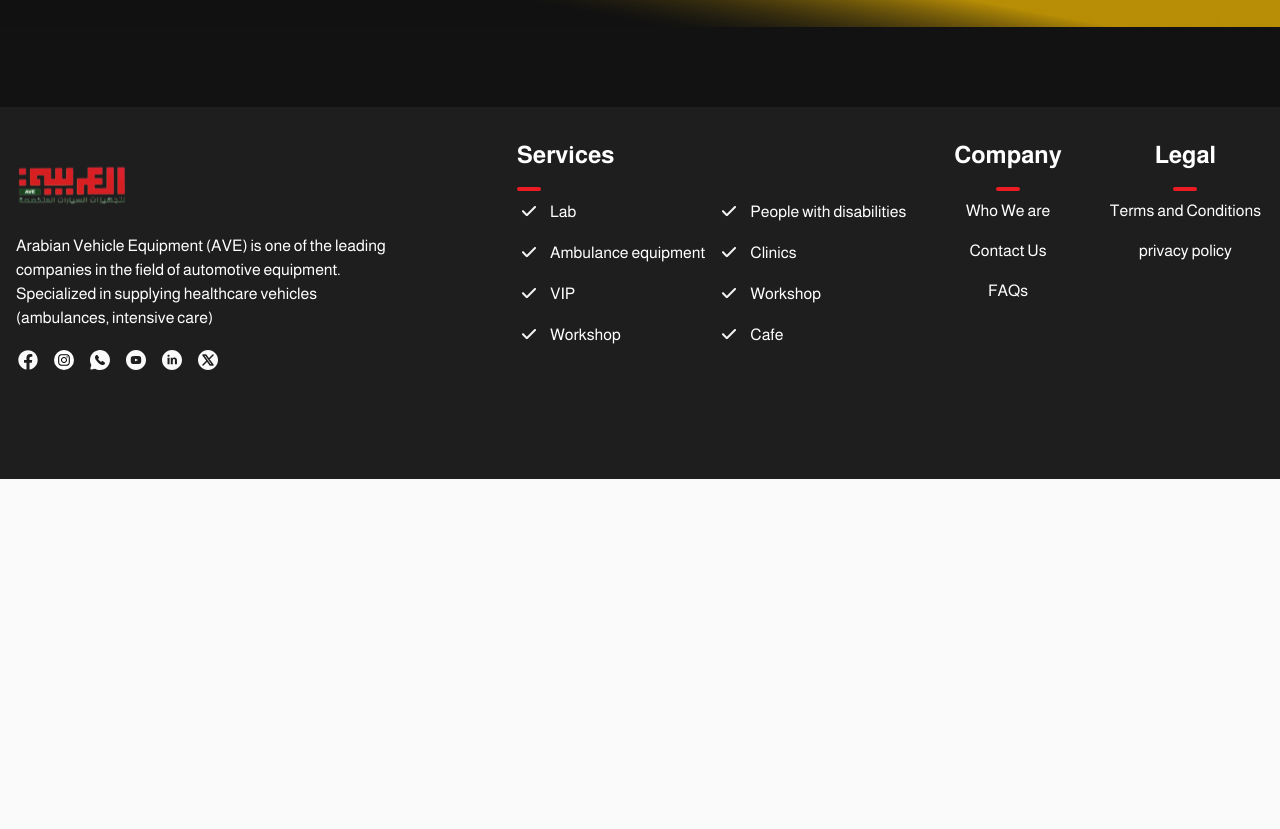
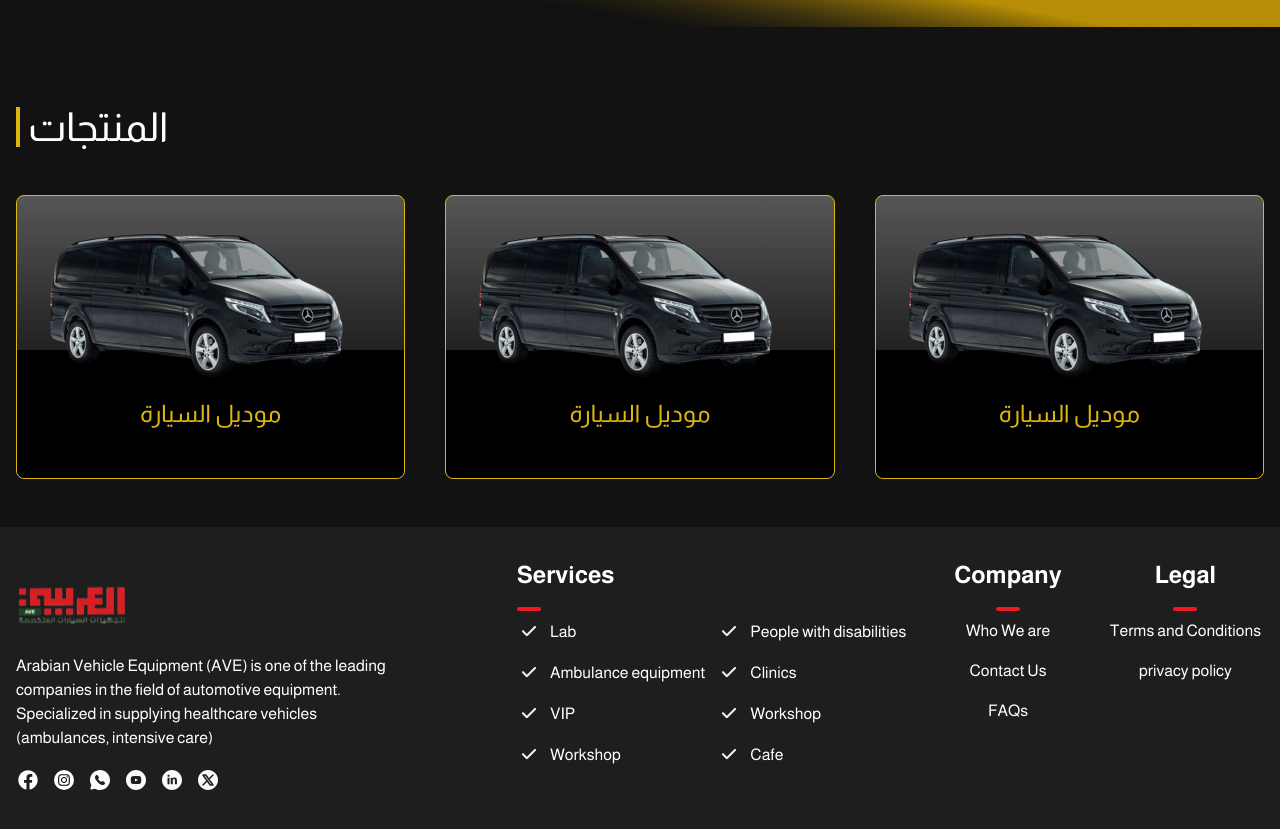
Before and after one commit to AQuadic/AVE_Reactjs, a React (Vite) app: page /vip in a window 1280 px wide. Shown: the part 783-1612 px from the top of the page. Before the commit the page ends 1262 px from the top, so only its background shows below. Built offline with nearby package versions, Linux system fonts and the light colour scheme.

Commit message:
adds products section

```diff
--- a/src/components/Vip/VipHero.jsx
+++ b/src/components/Vip/VipHero.jsx
@@ -28,7 +28,7 @@ const VipHero = () => {
   };
 
   return (
-    <section className="bg-[#121212] text-white relative z-10">
+    <section className=" relative z-10">
       <div className="flex gap-5 w-full container justify-end">
         {imagesThumbnails.map((image, idx) => (
           <div
--- /dev/null
+++ b/src/components/Vip/VipProducts.jsx
@@ -0,0 +1,66 @@
+import React, { useRef } from "react";
+import { motion, useInView } from "framer-motion";
+import vipCar from "../../assets/images/vipPage/vipCar.png";
+
+const containerVariants = {
+  hidden: {},
+  visible: {
+    transition: {
+      staggerChildren: 0.3, // Stagger each child animation by 0.3s
+    },
+  },
+};
+
+const itemVariants = {
+  hidden: { opacity: 0, y: 50 },
+  visible: {
+    opacity: 1,
+    y: 0,
+    transition: {
+      duration: 0.6,
+      ease: "easeOut",
+    },
+  },
+};
+
+const VipProducts = () => {
+  const ref = useRef(null);
+  const isInView = useInView(ref, { once: true, margin: "-100px" });
+
+  const imagesThumbnails = [vipCar, vipCar, vipCar];
+
+  return (
+    <section className="container" ref={ref}>
+      <h2 className="flex items-center gap-2">
+        <div className="h-10 w-1 bg-vipColor"></div>
+        <span className="text-2xl sm:text-[40px]">المنتجات</span>
+      </h2>
+
+      <motion.div
+        className="grid grid-cols-1 sm:grid-cols-3 gap-10 py-12"
+        variants={containerVariants}
+        initial="hidden"
+        animate={isInView ? "visible" : "hidden"}
+      >
+        {imagesThumbnails.map((image, idx) => (
+          <motion.div
+            key={idx}
+            className="grey-gradient rounded-lg border border-vipColor"
+            variants={itemVariants}
+          >
+            <img
+              src={image}
+              alt="Image"
+              className="relative left-5 -bottom-8"
+            />
+            <p className="text-vipColor text-lg sm:text-2xl bg-black text-center py-12 rounded-b-lg">
+              موديل السيارة
+            </p>
+          </motion.div>
+        ))}
+      </motion.div>
+    </section>
+  );
+};
+
+export default VipProducts;
--- a/src/pages/Vip.jsx
+++ b/src/pages/Vip.jsx
@@ -1,9 +1,11 @@
 import VipHero from "@/components/Vip/VipHero.jsx";
+import VipProducts from "@/components/Vip/VipProducts.jsx";
 
 const Vip = () => {
   return (
-    <div>
+    <div className="bg-[#121212] text-white">
       <VipHero />
+      <VipProducts />
     </div>
   );
 };
```
